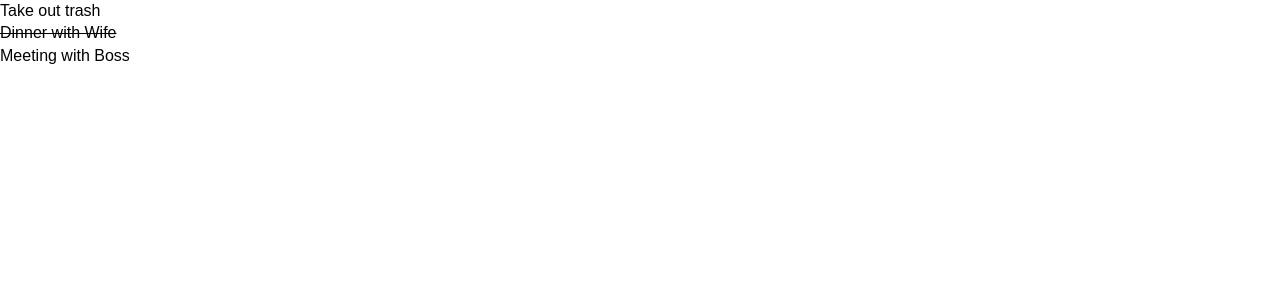
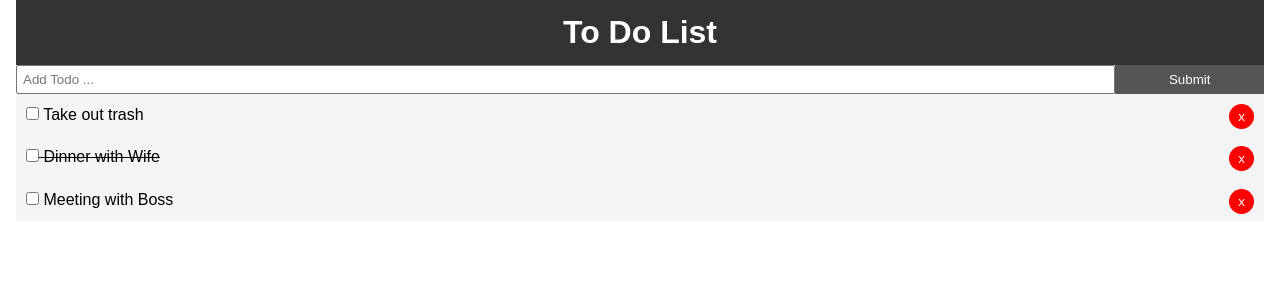
Before and after one commit to cjc-React/ReactToDoListTutorial, a React (Create React App) app: page / in a window 1280 px wide. Shown: the top 300 px of the page. Built offline with nearby package versions, Linux system fonts and the light colour scheme.

Commit message:
Min1-05-21 of video. just added container and AddToDo

```diff
--- a/src/App.css
+++ b/src/App.css
@@ -13,3 +13,20 @@ a {
   color: #333;
   text-decoration: none;
 }
+
+.container {
+  padding: 0 1rem;
+}
+
+.btn {
+  display: inline-block;
+  border: none;
+  background: #555;
+  color: #fff;
+  padding: 7px 20px;
+  cursor: pointer;
+}
+
+.btn:hover {
+  background: #666;
+}
--- a/src/App.js
+++ b/src/App.js
@@ -1,6 +1,8 @@
 import React, { Component } from 'react';
+import Header from "./components/layout/Header";
 import './App.css';
 import ToDos from "./components/ToDos";
+import AddToDo from "./components/AddToDo";
 
 
 
@@ -25,10 +27,31 @@ class App extends Component {
     ]
   }
 
+  // Toggle Complete
+  markComplete = (id) => {
+    this.setState({ todos: this.state.todos.map(todo => {
+      if(todo.id === id) {
+        todo.completed = !todo.completed;
+      }
+      return todo;
+    })})
+  }
+
+  delTodo = (id) => {
+    this.setState({ todos: [...this.state.todos.filter(todo => todo.id !== id)]});
+  }
+
+
   render() {
     return(
       <div className="App">
-        <ToDos todos={this.state.todos}/>
+        <div className="container">
+          <Header />
+          <AddToDo />
+          <ToDos todos={this.state.todos}
+          markComplete={this.markComplete}
+          delTodo={this.delTodo} />
+        </div>
       </div>
     );
 
--- /dev/null
+++ b/src/components/AddToDo.js
@@ -0,0 +1,16 @@
+import React, { Component } from 'react';
+
+export class AddToDo extends Component {
+  render() {
+    return (
+      <form style={{ display: 'flex' }}>
+        <input type='text' name='title'
+        placeholder="Add Todo ..." style={{ flex: '10', padding: '5px' }} />
+        <input type='submit' value='Submit'
+        className="btn" style={{ flex: '1' }}/>
+      </form>
+    )
+  }
+}
+
+export default AddToDo;
--- a/src/components/ToDoItem.js
+++ b/src/components/ToDoItem.js
@@ -3,21 +3,23 @@ import PropTypes from 'prop-types';
 
 export class ToDoItem extends Component {
   getStyle = () => {
-    if(this.props.todo.completed) {
-      return {
-        textDecoration: 'line-through'
-      };
-    } else {
-      return {
-        textDecoration: 'none'
-      };
+    return {
+      background: '#f4f4f4',
+      padding: '10px',
+      borderBotton: '1px #ccc dotted',
+      textDecoration: this.props.todo.completed ? 'line-through' : 'none'
     }
   }
 
   render() {
+    const { id, title } = this.props.todo;
     return (
       <div style={this.getStyle()}>
-        <p>{ this.props.todo.title }</p>
+        <p>
+          <input type="checkbox" onChange={this.props.markComplete.bind(this, id)}/> {' '}
+          { title }
+          <button style={btnStyle} onClick={this.props.delTodo.bind(this, id)}>x</button>
+        </p>
       </div>
     );
   }
@@ -28,5 +30,15 @@ ToDoItem.propTypes = {
   todo: PropTypes.object.isRequired
 }
 
+const btnStyle = {
+  background: '#ff0000',
+  color: '#fff',
+  border: 'none',
+  padding: '5px 9px',
+  borderRadius: '50%',
+  cursor: 'pointer',
+  float: 'right'
+}
+
 
 export default ToDoItem;
--- a/src/components/ToDos.js
+++ b/src/components/ToDos.js
@@ -5,7 +5,9 @@ import PropTypes from 'prop-types';
 class ToDos extends Component {
   render() {
     return this.props.todos.map((todo) => (
-      <ToDoItem key={todo.id} todo={todo} />
+      <ToDoItem key={todo.id} todo={todo}
+      markComplete={this.props.markComplete}
+      delTodo={this.props.delTodo} />
     )) ;
   }
 }
--- /dev/null
+++ b/src/components/layout/Header.js
@@ -0,0 +1,18 @@
+import React from 'react';
+
+function Header() {
+  return (
+    <header style={headerStyle}>
+      <h1>To Do List</h1>
+    </header>
+  )
+}
+
+const headerStyle = {
+  background: '#333',
+  color: 'white',
+  textAlign: 'center',
+  padding: '10px'
+}
+
+export default Header;
```
Also changed, not shown: 1 other file (tests, documents, lock files or other folders).
